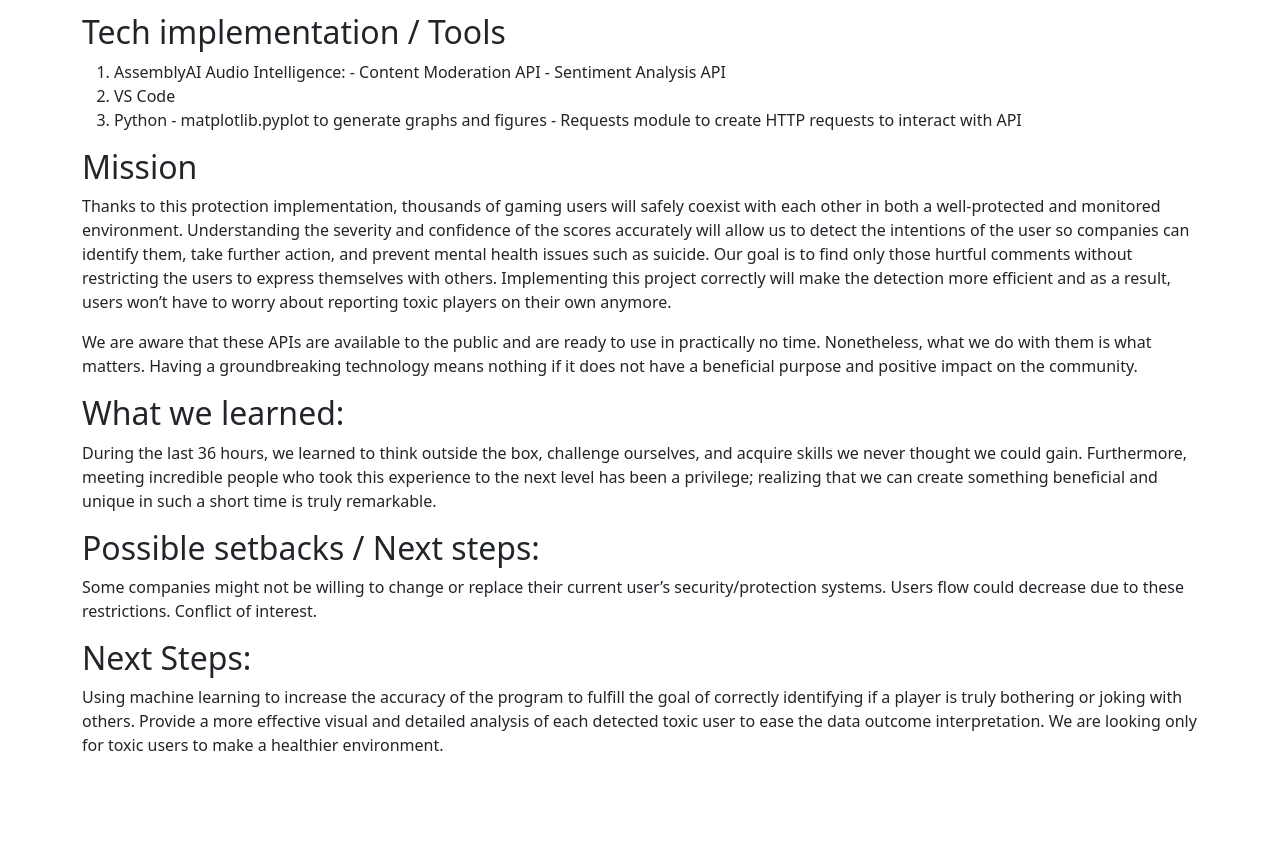
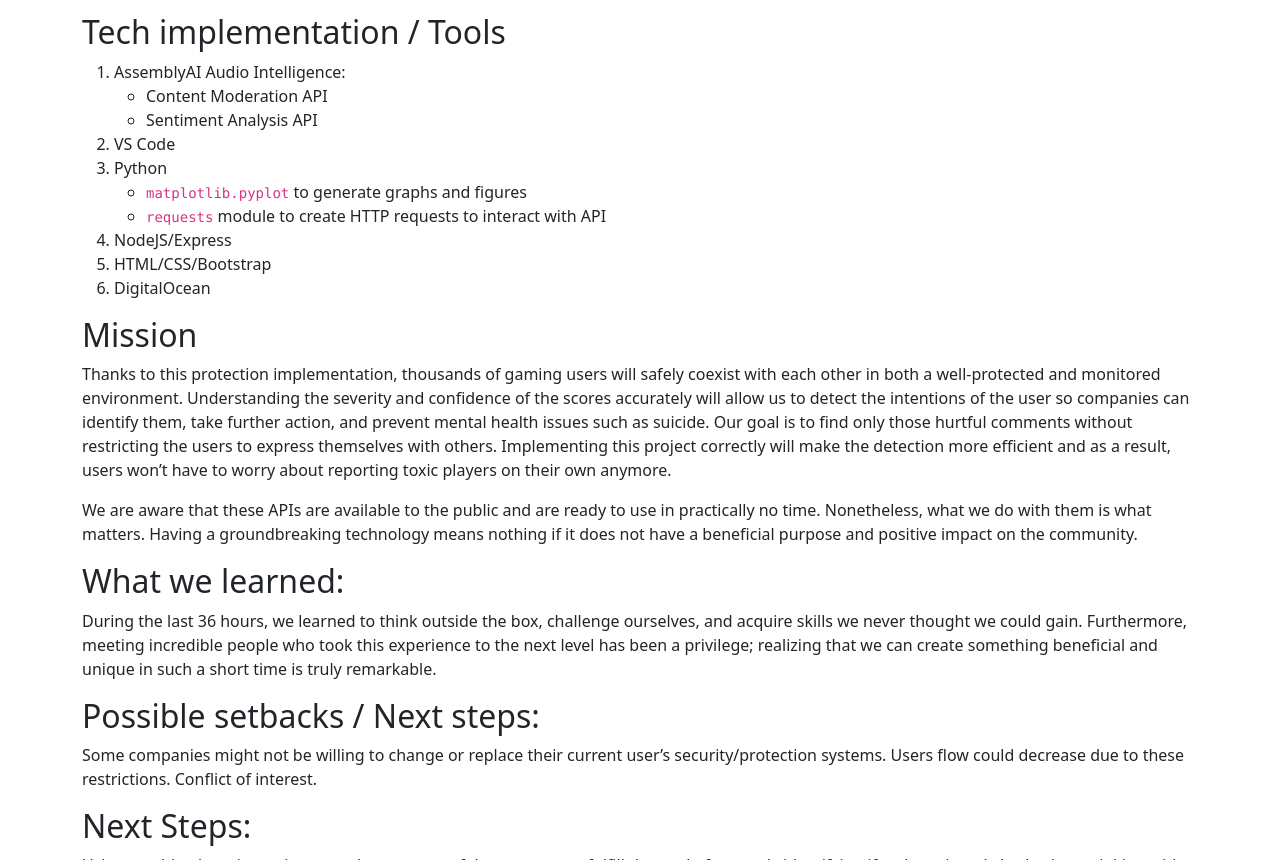
Before and after one commit to NguyenTran88/HackHarvard, a website: page website/about.html in a window 1280 px wide. Shown: the part 849-1709 px from the top of the page. Before the commit the page ends 1622 px from the top, so only its background shows below. Drawn offline with nearby package versions, Linux system fonts and the light colour scheme.

Commit message:
Update about.html

```diff
--- a/website/about.html
+++ b/website/about.html
@@ -67,16 +67,29 @@
         <ol>
             <li>
                 AssemblyAI Audio Intelligence:
-                - Content Moderation API
-                - Sentiment Analysis API
+                <ul>
+                    <li>Content Moderation API</li>
+                    <li>Sentiment Analysis API</li>
+                </ul>
             </li>
             <li>
                 VS Code
             </li>
             <li>
                 Python
-                - matplotlib.pyplot to generate graphs and figures
-                - Requests module to create HTTP requests to interact with API
+                <ul>
+                    <li><code>matplotlib.pyplot</code> to generate graphs and figures</li>
+                    <li><code>requests</code> module to create HTTP requests to interact with API</li>
+                </ul>
+            </li>
+            <li>
+                NodeJS/Express
+            </li>
+            <li>
+                HTML/CSS/Bootstrap
+            </li>
+            <li>
+                DigitalOcean
             </li>
         </ol>
 
```
